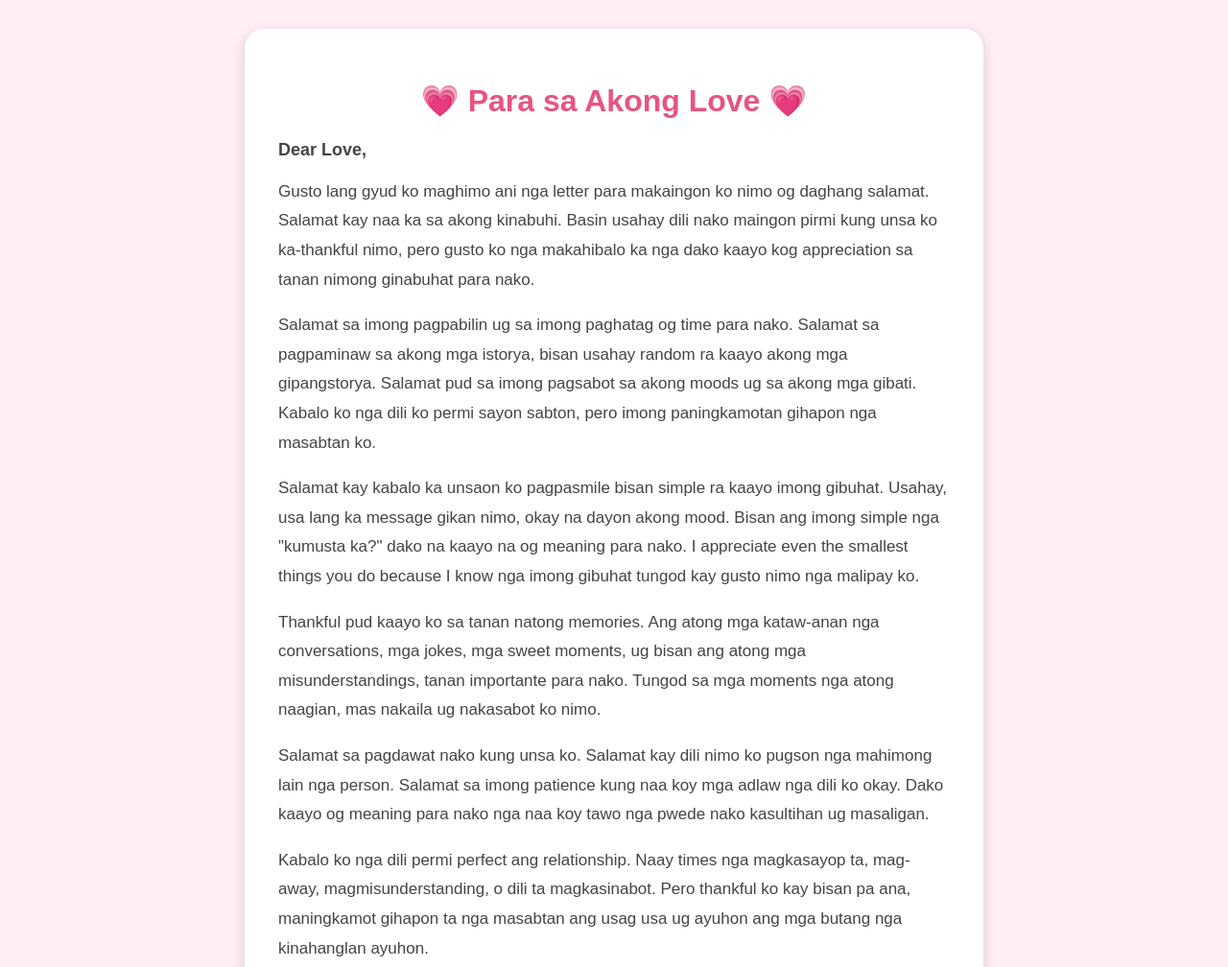
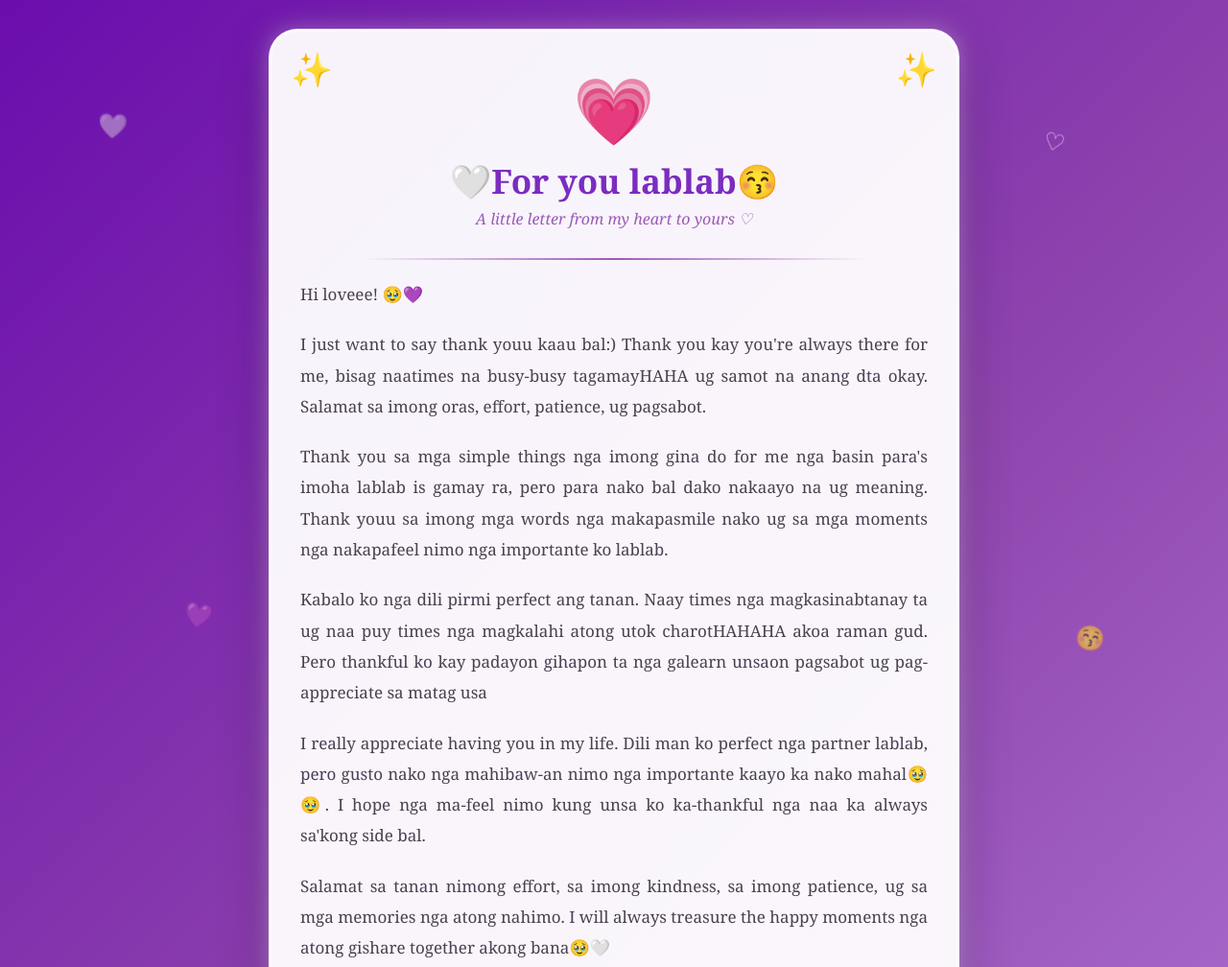
Before and after one commit to abellarhianstefaniecena-collab/a_letter_for_you.html, a plain HTML site: page index.html in a window 1280 px wide. Shown: the top 1008 px of the page at 96% size. Drawn offline with Linux system fonts and the light colour scheme.

Commit message:
Modify HTML structure and styles for love letter
Updated the title and added floating heart decorations. Enhanced styling and structure for better presentation.

```diff
--- a/index.html
+++ b/index.html
@@ -1,37 +1,315 @@
 <!DOCTYPE html>
-<html>
+<html lang="en">
 <head>
     <meta charset="UTF-8">
     <meta name="viewport" content="width=device-width, initial-scale=1.0">
-    <title>Para sa Akong Love 💗</title>
+
+    <title>For you lalab</title>
+
+    <style>
+        * {
+            box-sizing: border-box;
+        }
+
+        body {
+            margin: 0;
+            min-height: 100vh;
+            font-family: "Georgia", serif;
+            background: linear-gradient(135deg, #6a0dad, #8e44ad, #b57edc);
+            display: flex;
+            justify-content: center;
+            align-items: center;
+            padding: 30px 15px;
+            overflow-x: hidden;
+        }
+
+        /* Floating hearts */
+        .heart {
+            position: fixed;
+            color: rgba(255, 255, 255, 0.7);
+            font-size: 25px;
+            animation: float 6s infinite ease-in-out;
+            pointer-events: none;
+        }
+
+        .heart:nth-child(1) {
+            left: 8%;
+            top: 15%;
+            animation-delay: 0s;
+        }
+
+        .heart:nth-child(2) {
+            left: 85%;
+            top: 20%;
+            animation-delay: 2s;
+        }
+
+        .heart:nth-child(3) {
+            left: 15%;
+            bottom: 15%;
+            animation-delay: 1s;
+        }
+
+        .heart:nth-child(4) {
+            right: 10%;
+            bottom: 12%;
+            animation-delay: 3s;
+        }
+
+        @keyframes float {
+            0%, 100% {
+                transform: translateY(0) rotate(0deg);
+                opacity: 0.5;
+            }
+
+            50% {
+                transform: translateY(-30px) rotate(15deg);
+                opacity: 1;
+            }
+        }
+
+        /* Main letter */
+        .letter {
+            position: relative;
+            width: 100%;
+            max-width: 720px;
+            background: rgba(255, 255, 255, 0.95);
+            padding: 40px 30px;
+            border-radius: 30px;
+            box-shadow:
+                0 0 25px rgba(255, 255, 255, 0.35),
+                0 20px 50px rgba(44, 0, 60, 0.4);
+            border: 3px solid rgba(255, 255, 255, 0.7);
+        }
+
+        /* Decorative corners */
+        .corner {
+            position: absolute;
+            font-size: 35px;
+        }
+
+        .top-left {
+            top: 15px;
+            left: 20px;
+        }
+
+        .top-right {
+            top: 15px;
+            right: 20px;
+        }
+
+        .bottom-left {
+            bottom: 15px;
+            left: 20px;
+        }
+
+        .bottom-right {
+            bottom: 15px;
+            right: 20px;
+        }
+
+        .big-heart {
+            text-align: center;
+            font-size: 60px;
+            animation: heartbeat 1.5s infinite;
+        }
+
+        @keyframes heartbeat {
+            0%, 100% {
+                transform: scale(1);
+            }
+
+            50% {
+                transform: scale(1.15);
+            }
+        }
+
+        h1 {
+            text-align: center;
+            color: #7b2cbf;
+            font-size: 35px;
+            margin: 10px 0 5px;
+        }
+
+        .subtitle {
+            text-align: center;
+            color: #9b59b6;
+            font-size: 16px;
+            margin-bottom: 30px;
+            font-style: italic;
+        }
+
+        .line {
+            width: 80%;
+            height: 2px;
+            margin: 20px auto;
+            background: linear-gradient(
+                to right,
+                transparent,
+                #9b59b6,
+                transparent
+            );
+        }
+
+        p {
+            color: #4b4052;
+            font-size: 17px;
+            line-height: 1.9;
+            text-align: justify;
+            margin-bottom: 20px;
+        }
+
+        .highlight {
+            color: #7b2cbf;
+            font-weight: bold;
+        }
+
+        .ending {
+            text-align: center;
+            color: #7b2cbf;
+            font-size: 19px;
+            font-weight: bold;
+            margin-top: 30px;
+        }
+
+        .signature {
+            text-align: center;
+            color: #9b59b6;
+            font-size: 18px;
+            margin-top: 10px;
+            font-style: italic;
+        }
+
+        .sparkles {
+            text-align: center;
+            font-size: 20px;
+            letter-spacing: 8px;
+            margin-top: 20px;
+        }
+
+        /* Mobile */
+        @media (max-width: 600px) {
+            .letter {
+                padding: 35px 22px;
+                border-radius: 25px;
+            }
+
+            h1 {
+                font-size: 28px;
+            }
+
+            p {
+                font-size: 16px;
+                line-height: 1.8;
+            }
+
+            .big-heart {
+                font-size: 50px;
+            }
+        }
+    </style>
 </head>
-<body style="background-color:#ffeef5;font-family:Arial,sans-serif;">
-<div style="max-width:700px;margin:30px auto;background:white;padding:35px;border-radius:20px;box-shadow:0 4px 15px rgba(0,0,0,.15);">
-<h1 style="text-align:center;color:#e75480;">💗 Para sa Akong Love 💗</h1>
-<p style="font-size:18px;color:#444;"><b>Dear Love,</b></p>
 
-<p style="font-size:17px;line-height:1.8;color:#444;">Gusto lang gyud ko maghimo ani nga letter para makaingon ko nimo og daghang salamat. Salamat kay naa ka sa akong kinabuhi. Basin usahay dili nako maingon pirmi kung unsa ko ka-thankful nimo, pero gusto ko nga makahibalo ka nga dako kaayo kog appreciation sa tanan nimong ginabuhat para nako.</p>
+<body>
 
-<p style="font-size:17px;line-height:1.8;color:#444;">Salamat sa imong pagpabilin ug sa imong paghatag og time para nako. Salamat sa pagpaminaw sa akong mga istorya, bisan usahay random ra kaayo akong mga gipangstorya. Salamat pud sa imong pagsabot sa akong moods ug sa akong mga gibati. Kabalo ko nga dili ko permi sayon sabton, pero imong paningkamotan gihapon nga masabtan ko.</p>
+    <!-- Floating decorations -->
+    <div class="heart">🤍</div>
+    <div class="heart">♡</div>
+    <div class="heart">💜</div>
+    <div class="heart">😚</div>
 
-<p style="font-size:17px;line-height:1.8;color:#444;">Salamat kay kabalo ka unsaon ko pagpasmile bisan simple ra kaayo imong gibuhat. Usahay, usa lang ka message gikan nimo, okay na dayon akong mood. Bisan ang imong simple nga "kumusta ka?" dako na kaayo na og meaning para nako. I appreciate even the smallest things you do because I know nga imong gibuhat tungod kay gusto nimo nga malipay ko.</p>
+    <div class="letter">
 
-<p style="font-size:17px;line-height:1.8;color:#444;">Thankful pud kaayo ko sa tanan natong memories. Ang atong mga kataw-anan nga conversations, mga jokes, mga sweet moments, ug bisan ang atong mga misunderstandings, tanan importante para nako. Tungod sa mga moments nga atong naagian, mas nakaila ug nakasabot ko nimo.</p>
+        <!-- Corner decorations -->
+        <div class="corner top-left">✨</div>
+        <div class="corner top-right">✨</div>
+        <div class="corner bottom-left">🌸</div>
+        <div class="corner bottom-right">🌸</div>
 
-<p style="font-size:17px;line-height:1.8;color:#444;">Salamat sa pagdawat nako kung unsa ko. Salamat kay dili nimo ko pugson nga mahimong lain nga person. Salamat sa imong patience kung naa koy mga adlaw nga dili ko okay. Dako kaayo og meaning para nako nga naa koy tawo nga pwede nako kasultihan ug masaligan.</p>
+        <div class="big-heart">💗</div>
 
-<p style="font-size:17px;line-height:1.8;color:#444;">Kabalo ko nga dili permi perfect ang relationship. Naay times nga magkasayop ta, mag-away, magmisunderstanding, o dili ta magkasinabot. Pero thankful ko kay bisan pa ana, maningkamot gihapon ta nga masabtan ang usag usa ug ayuhon ang mga butang nga kinahanglan ayuhon.</p>
+        <h1>🤍For you lablab😚</h1>
 
-<p style="font-size:17px;line-height:1.8;color:#444;">Gusto pud ko nga makahibalo ka nga makita nako imong efforts. Makita nako ang imong time, patience, kindness, ug effort para nako. Bisan dili nako permi maingon nga "thank you," please know nga I notice everything. Dili nako i-take for granted ang mga butang nga imong ginabuhat para nako.</p>
+        <div class="subtitle">
+            A little letter from my heart to yours ♡
+        </div>
 
-<p style="font-size:17px;line-height:1.8;color:#444;">Salamat sa tanan natong laughter, conversations, memories, ug sa mga moments nga nakapahappy nako. Thankful ko nga nakaila ko nimo ug nga nahimo kang importanteng part sa akong life.</p>
+        <div class="line"></div>
 
-<p style="font-size:17px;line-height:1.8;color:#444;">Dili man nako mahibaloan unsa ang mahitabo sa future, pero thankful ko sa kung unsa man ang naa nato karon. I hope nga padayon ta nga mag-support sa usag usa, magtinabangay, mag-sinabtanay, ug maghimo pa og daghang nindot nga memories.</p>
+        <p>
+            Hi loveee! 🥹💜
+        </p>
 
-<p style="font-size:17px;line-height:1.8;color:#444;">More than anything, gusto lang nako nga makahibalo ka nga thankful kaayo ko nimo. Salamat sa imong presence, sa imong care, sa imong patience, ug sa tanan nimong efforts. Dili man nako ma-express tanan pinaagi sa words, pero I hope this letter reminds you kung unsa ka ka-important para nako.</p>
+        <p>
+            I just want to say thank youu kaau bal:)
+            Thank you kay you're always there for me,
+            bisag naatimes na busy-busy tagamayHAHA ug samot na anang dta okay.
+            Salamat sa imong oras, effort, patience, ug pagsabot.
+        </p>
 
-<p style="text-align:center;font-size:20px;color:#e75480;margin-top:30px;"><b>Daghang salamat sa tanan, Love. ❤️</b></p>
-<p style="text-align:right;font-size:17px;color:#555;margin-top:30px;">Love always,<br><b>Your girl 💗</b></p>
-</div>
+        <p>
+            Thank you sa mga simple things nga imong gina do for me
+            nga basin para's imoha lablab is gamay ra, pero para nako bal dako nakaayo
+            na ug meaning. Thank youu sa imong mga words nga makapasmile nako
+            ug sa mga moments nga nakapafeel nimo nga importante ko lablab.
+        </p>
+
+        <p>
+            Kabalo ko nga dili pirmi perfect ang tanan. Naay times nga
+            magkasinabtanay ta ug naa puy times nga magkalahi atong
+            utok charotHAHAHA akoa raman gud. Pero thankful ko kay padayon gihapon ta nga
+            galearn unsaon pagsabot ug pag-appreciate sa matag usa
+        </p>
+
+        <p>
+            I really appreciate having you in my life. Dili man ko
+            perfect nga partner lablab, pero gusto nako nga mahibaw-an nimo
+            nga importante kaayo ka nako mahal🥹🥹.
+            I hope nga ma-feel nimo kung unsa ko ka-thankful nga naa ka always sa'kong
+            side bal.
+        </p>
+
+        <p>
+            Salamat sa tanan nimong effort, sa imong kindness,
+            sa imong patience, ug sa mga memories nga atong nahimo.
+            I will always treasure the happy moments nga atong
+            gishare together akong bana🥹🤍
+        </p>
+
+        <p> And then sorryyy kaau lablab sa mga bati nako na
+            nahimo nmo po, sorry kaau tungod gapasulabi ang ego
+            sa imong asawa lablab kabalo ka bal dli parabana
+            maoHAHAHAHA charot ra bal uy mabut an rko puhon balHAHA
+            loveee man kaau ni nakong bana nako maong dnako mangaway
+            nmo lablab (paminawon langgudHAHA)
+        </p>
+
+        <p>
+            Bisan unsa pa ang mahitabo, I hope nga padayon ta nga
+            magtinabangay, mag-respeto, ug mag-support each other.
+            Thank you for being someone nga akong ma-appreciate,
+            ma-value, ug ma-thankful every day. Dli lang na bal
+            pero daghan pakaau lablab. No words can explain how
+            thankful I'am to have you bal🥹
+        </p>
+
+        <div class="line"></div>
+
+        <p class="ending">
+            Thank you for being part of my life💗
+            Iloveyousomuchhyyy😚😚
+        </p>
+
+        <p class="signature">
+            With all my love,<br>
+            asawa nmo😚♡
+        </p>
+
+        <div class="sparkles">
+            ✨ 💗 ✨
+        </div>
+
+    </div>
+
 </body>
 </html>
```
